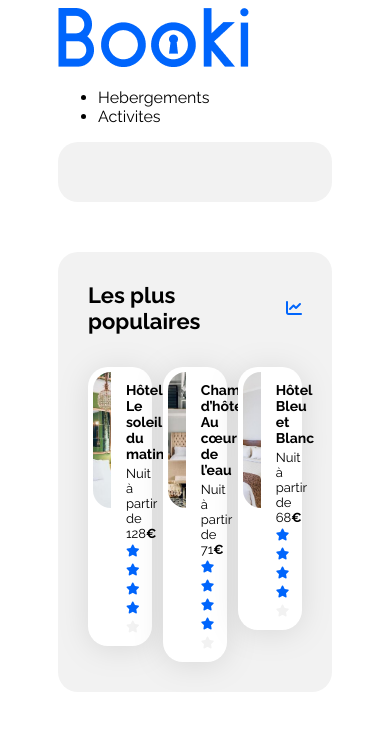
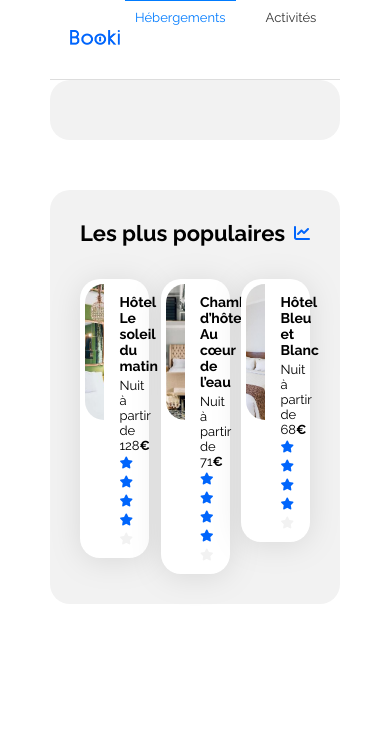
Before and after one commit to Vinny031/OPENCLASSROOMS_P2, a plain HTML site: page index.html in a window 390 px wide. Drawn offline with Linux system fonts and the light colour scheme.

Commit message:
Ajout des fichiers css pour les tablettes et portables, modification du nom du css pour les bureaux, modification du header pour ajouter une colorisation lors du survol d'un lien et centrage du menu vers le bord superieur droit du header.

```diff
--- a/css/style.css
+++ b/css/styleDesktop.css
@@ -1,6 +1,8 @@
-/****** General ***********/
 * {
     font-family: 'Raleway', sans-serif;
+    margin: 0;
+    padding: 0;
+    box-sizing: border-box;
 }
 
 :root {
@@ -16,6 +18,29 @@
 body {
     display: flex;
     justify-content: center;
+    margin: 0;
+    padding: 0;
+    min-height: 100vh;
+}
+
+header {
+    background-color: white;
+    padding: 0px 20px;
+    border-bottom: 1px solid #ddd;
+    width: 100%;
+    position: relative;
+    box-sizing: border-box;
+}
+
+.header-container {
+    display: flex;
+    justify-content: space-between;
+    align-items: center;
+    max-width: 1440px;
+    width: 100%;;
+    height: 79px;
+    margin: 0 auto;
+    position: relative;
 }
 
 .main-container {
@@ -23,6 +48,58 @@ body {
     max-width: 1440px;
     padding: 0 50px;
     box-sizing: border-box;
+}
+
+.logo img {
+    max-width: 50px;
+    height: auto;
+    align-self: center;
+}
+
+.menu {
+    display: flex;
+    align-items: flex-start;
+    justify-content: flex-end;
+    height: 100%;
+}
+
+.menu ul {
+    list-style: none;
+    font-size: 13px;
+    display: flex;
+    gap: 20px;
+    padding: 0;
+    margin: 5px;
+}
+
+.menu ul li {
+    display: flex;
+    align-items: flex-start;
+}
+
+.menu ul li a {
+    text-decoration: none;
+    color: #333;
+    padding: 5px 10px;
+    position: relative;
+}
+
+.menu ul li a:hover {
+    color: #007BFF;
+}
+
+.menu ul li a.active {
+    color: #007BFF;
+}
+
+.menu ul li a.active::after {
+    content: '';
+    position: absolute;
+    bottom: 29px;
+    left: 0;
+    width: 100%;
+    height: 2px;
+    background-color: #007BFF;
 }
 
 a {
--- a/index.html
+++ b/index.html
@@ -11,7 +11,7 @@
     <link rel="stylesheet" href="https://cdnjs.cloudflare.com/ajax/libs/font-awesome/6.2.1/css/all.min.css"
         integrity="sha512-MV7K8+y+gLIBoVD59lQIYicR65iaqukzvf/nwasF0nqhPay5w/9lJmVM2hMDcnK1OnMGCdVK+iQrJ7lzPJQd1w=="
         crossorigin="anonymous" referrerpolicy="no-referrer" />
-    <link rel="stylesheet" href="./css/style.css">
+    <link rel="stylesheet" href="./css/styleDesktop.css">
 </head>
 
 <body>
@@ -23,8 +23,8 @@
                 </div>
                     <nav class="menu">
                         <ul>
-                            <li><a href="#" class="active">Hebergements</a></li>
-                            <li>Activites</li>
+                            <li><a href="#" class="active">Hébergements</a></li>
+                            <li><a href="#">Activités</a></li>
                         </ul>
                     </nav>
             </div>
```
Also changed, not shown: css/styleMobile.css (added), css/styleTablet.css (added).
